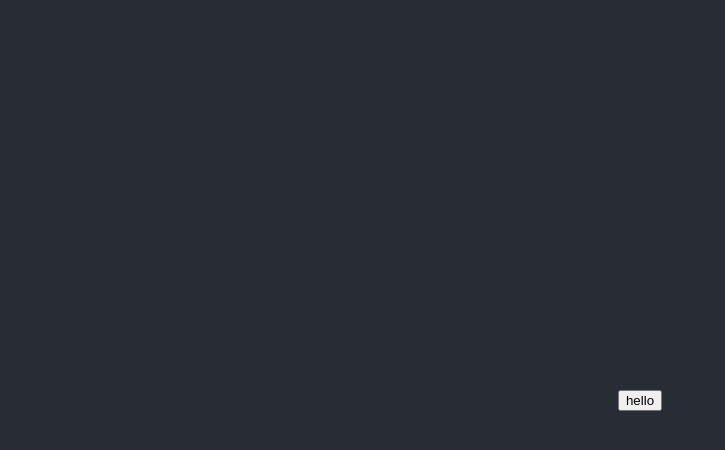
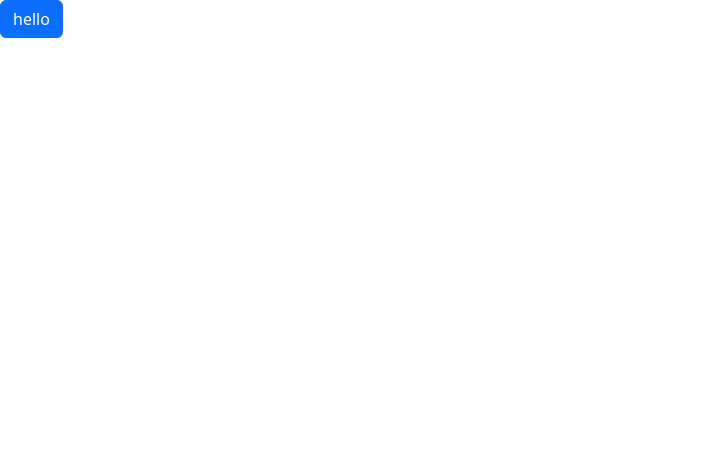
Before and after one commit to fly-san/web-dream-shell, a React (Create React App) app: page / in a window 1280 px wide. Shown: the top 450 px of the page, without its empty margins (0-725 px from the left). Built offline with nearby package versions, Linux system fonts and the light colour scheme.

Commit message:
Added CSS for bootstrap

```diff
--- a/src/App.js
+++ b/src/App.js
@@ -1,16 +1,8 @@
-import './App.css';
-import Button from 'react-bootstrap/Button';
+import "./App.css";
+import Button from "react-bootstrap/Button";
 
 function App() {
-  return (
-    <div className="App">
-      <header className="App-header">
-        <Button variant="primary">
-          hello
-        </Button>
-      </header>
-    </div>
-  );
+  return <Button variant="primary">hello</Button>;
 }
 
 export default App;
```
Also changed, not shown: src/index.js (+8 -7 lines).
